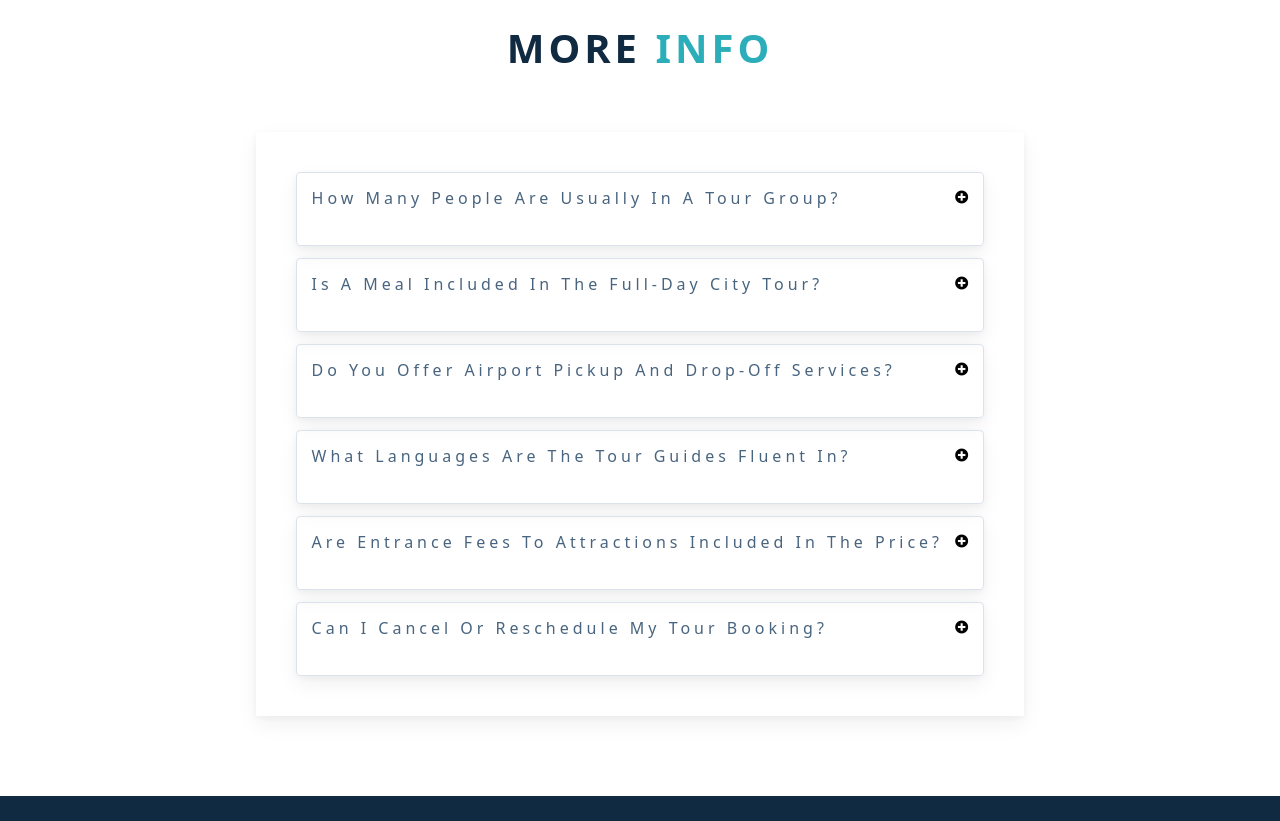
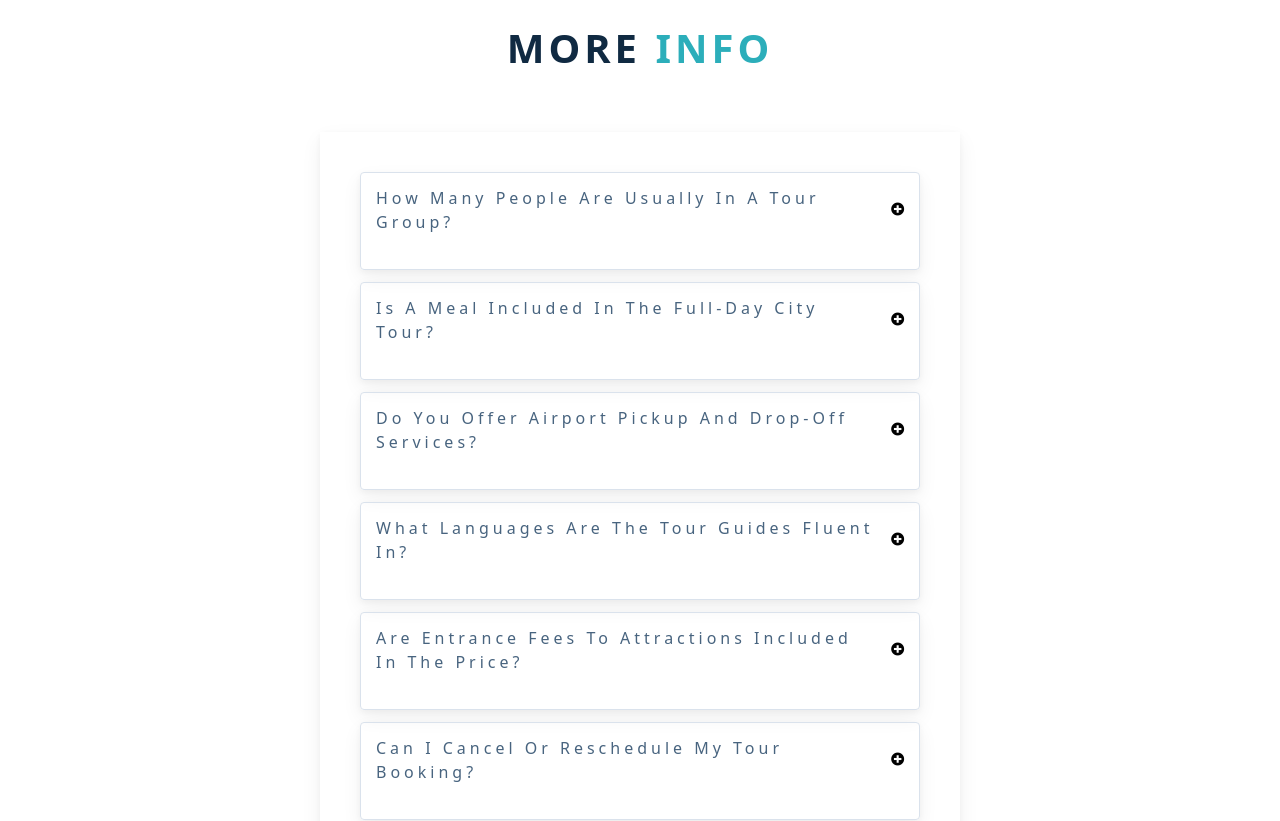
Before and after one commit to lnmrn/backroads, a React (Vite) app: page / in a window 1280 px wide. Shown: the part 3280-4101 px from the top of the page. Built offline with nearby package versions, Linux system fonts and the light colour scheme; no server answers.

Commit message:
Add a feature to only keep one element open at the time

```diff
--- a/src/components/Faq.jsx
+++ b/src/components/Faq.jsx
@@ -1,23 +1,23 @@
 import { useState } from "react";
 
-function Faq({ faq }) {
-  const [isShowing, setIsShowing] = useState(false);
+function Faq({ faq, currId, handleToggle }) {
   const { id, question, answer } = faq;
+
+  const isCurrent = id === currId;
 
   return (
     <li>
-      <h4 className={isShowing ? "show" : ""}>
+      <h4 className={isCurrent ? "show" : ""}>
         {question}{" "}
-        <button
-          className="faq-btn"
-          onClick={() => {
-            setIsShowing((s) => !s);
-          }}
-        >
-          <i className="fas fa-plus-circle pulse"></i>
+        <button className="faq-btn" onClick={() => handleToggle(id)}>
+          {!isCurrent ? (
+            <i className="fas fa-plus-circle pulse"></i>
+          ) : (
+            <i className="fas fa-minus-circle"></i>
+          )}
         </button>
       </h4>
-      <p className={isShowing ? "open" : ""}>{isShowing && answer}</p>
+      <p className={isCurrent ? "open" : ""}>{isCurrent && answer}</p>
     </li>
   );
 }
--- a/src/components/FaqList.jsx
+++ b/src/components/FaqList.jsx
@@ -4,13 +4,25 @@ import Faq from "./Faq";
 import Heading from "./Heading";
 
 function FaqList() {
+  const [currId, setCurrId] = useState(null);
+
+  function handleToggle(id) {
+    const activeId = id === currId ? null : id;
+    setCurrId(activeId);
+  }
+
   return (
     <section className="section" id="faq">
       <Heading title="More" highlight="info" />
       <div className="faq-container">
         <ul className="faq">
           {faqData.map((f) => (
-            <Faq key={f.id} faq={f} />
+            <Faq
+              key={f.id}
+              faq={f}
+              currId={currId}
+              handleToggle={handleToggle}
+            />
           ))}
         </ul>
       </div>
--- a/styles.css
+++ b/styles.css
@@ -812,7 +812,7 @@ Navbar
 
 /* faq */
 .faq {
-  max-width: fit-content;
+  max-width: 50%;
   display: flex;
   flex-direction: column;
   align-items: start;
@@ -867,6 +867,7 @@ Navbar
   color: var(--clr-grey-5);
   line-height: 2;
 
+  /* TO MAKE THE TOGGLE SMOOTHER */
   max-height: 0;
   overflow: hidden;
   transition:
@@ -877,7 +878,8 @@ Navbar
 }
 
 .faq p.open {
-  max-height: 500px; /* big enough to fit your longest answer */
+  /* SAME!! */
+  max-height: 500px;
   opacity: 1;
   margin-top: 1rem;
 }
```
Also changed, not shown: 1 other file (tests, documents, lock files or other folders).
